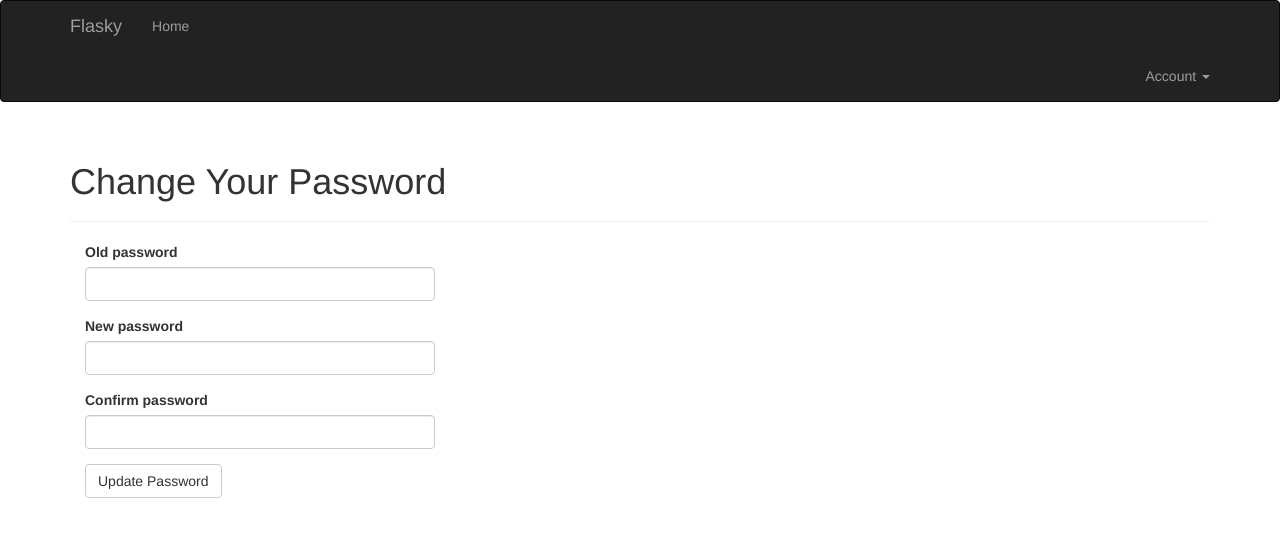
After one commit to fancyabc/FBlog, a Flask app: page /auth/change_password in a window 1280 px wide. The commit adds this page. Shown: the top 537 px of the page. Run offline with Flask 2, Linux system fonts and the light colour scheme; a user stored in the database is signed in; tables that the repository leaves empty hold one stand-in row (values such as "Sample post"); some libraries are stand-ins or nearby versions.

Commit message:
增加了修改密码的功能，修改base使导航栏 Acount下拉菜单有 Change Password和Log Out两个选项

```diff
--- a/app/auth/forms.py
+++ b/app/auth/forms.py
@@ -36,3 +36,11 @@ class RegistrationForm(FlaskForm):
     def validate_username(self, field):
         if User.query.filter_by(username=field.data).first():
             raise ValidationError('username already in use!')
+
+'''修改密码'''
+class ChangePasswordForm(FlaskForm):
+    old_password = PasswordField('Old password', validators=[DataRequired()])
+    password = PasswordField('New password', validators=[
+                            DataRequired(), EqualTo('password2', message='Passwords must match')])
+    password2 = PasswordField('Confirm password', validators=[DataRequired()])
+    submit = SubmitField('Update Password')
--- a/app/auth/views.py
+++ b/app/auth/views.py
@@ -4,7 +4,7 @@ from flask import render_template, redirect, request, url_for, flash
 from flask_login import login_user, logout_user, login_required, current_user
 from . import auth
 from ..models import User
-from .forms import LoginForm, RegistrationForm
+from .forms import LoginForm, RegistrationForm, ChangePasswordForm
 from .. import db
 from ..email import send_email
 
@@ -90,3 +90,19 @@ def resend_confirmation():
                 'auth/email/confirm', user=current_user, token=token)
     flash('A new confirmation email has been sent to you by email.')
     return redirect(url_for('main.index'))
+
+
+@auth.route('/change_password', methods=['GET', 'POST'])
+@login_required
+def change_password():
+    form = ChangePasswordForm()
+    if form.validate_on_submit():
+        if current_user.verify_password(form.old_password.data):
+            current_user.password = form.password.data
+            db.session.add(current_user)
+            db.session.commit()
+            flash('Your password has been updated.')
+            return redirect(url_for('main.index'))
+        else:
+            flash('Invalid password')
+    return render_template('auth/change_password.html', form=form)
--- /dev/null
+++ b/app/templates/auth/change_password.html
@@ -0,0 +1,15 @@
+{% extends "base.html" %}
+{% import "bootstrap/wtf.html" as wtf %}
+
+{% block title %}FBlog - Change Password{% endblock %}
+
+{% block page_content %}
+<div class="page-header">
+    <h1>Change Your Password</h1>
+</div>
+
+<!-- 下面的是修改密码的表单 -->
+<div class="col-md-4">
+    {{ wtf.quick_form(form) }}
+</div>
+{% endblock %}
--- a/app/templates/base.html
+++ b/app/templates/base.html
@@ -29,7 +29,13 @@
         </div>
             <ul class="nav navbar-nav navbar-right">
                 {% if current_user.is_authenticated %}
-                    <li><a href="{{ url_for('auth.logout') }}">Log Out</a></li>
+                <li class="dropdown">
+                    <a href="#" class="dropdown-toggle" data-toggle="dropdown">Account <b class="caret"></b></a>
+                    <ul class="dropdown-menu">
+                        <li><a href="{{ url_for('auth.change_password') }}">Change Password</a></li>
+                        <li><a href="{{ url_for('auth.logout') }}">Log Out</a></li>
+                    </ul>
+                </li>
                 {% else %}
                     <li><a href="{{ url_for('auth.login') }}">Log In</a></li>
                 {% endif %}
```
